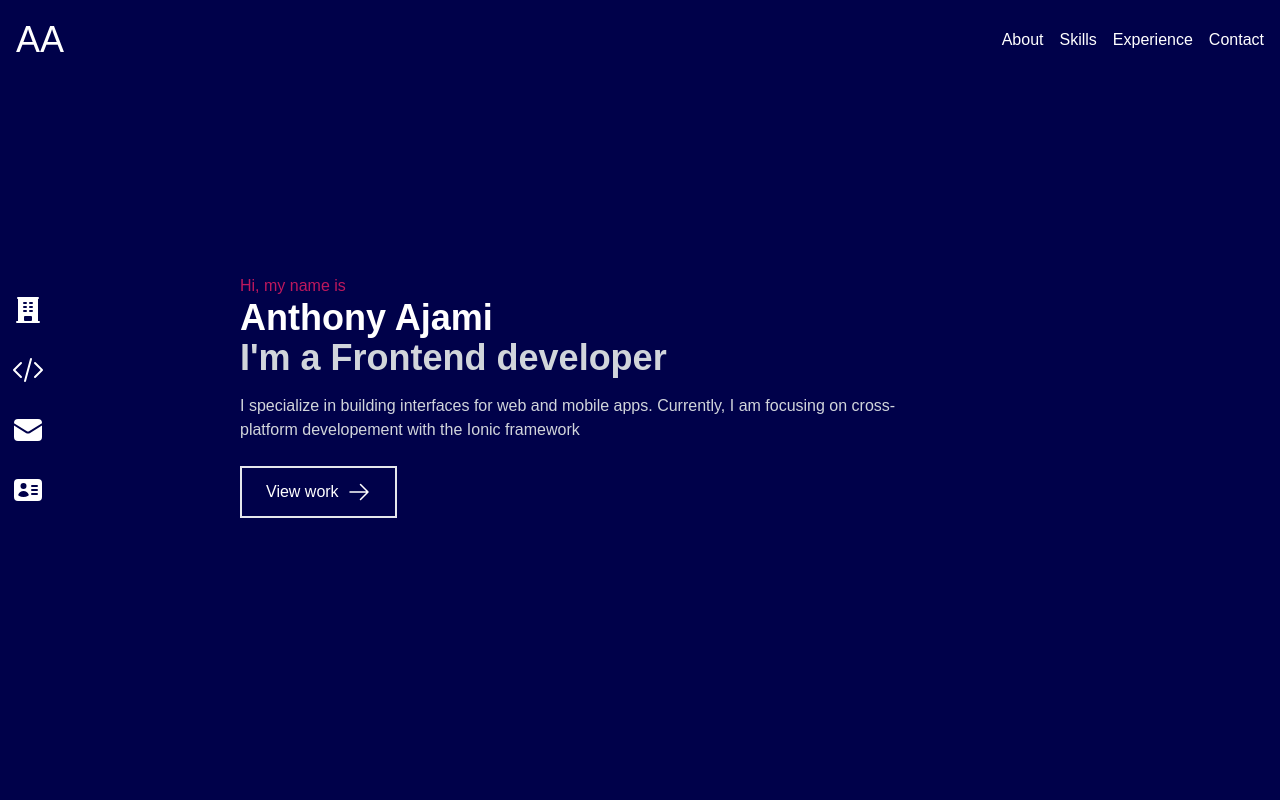
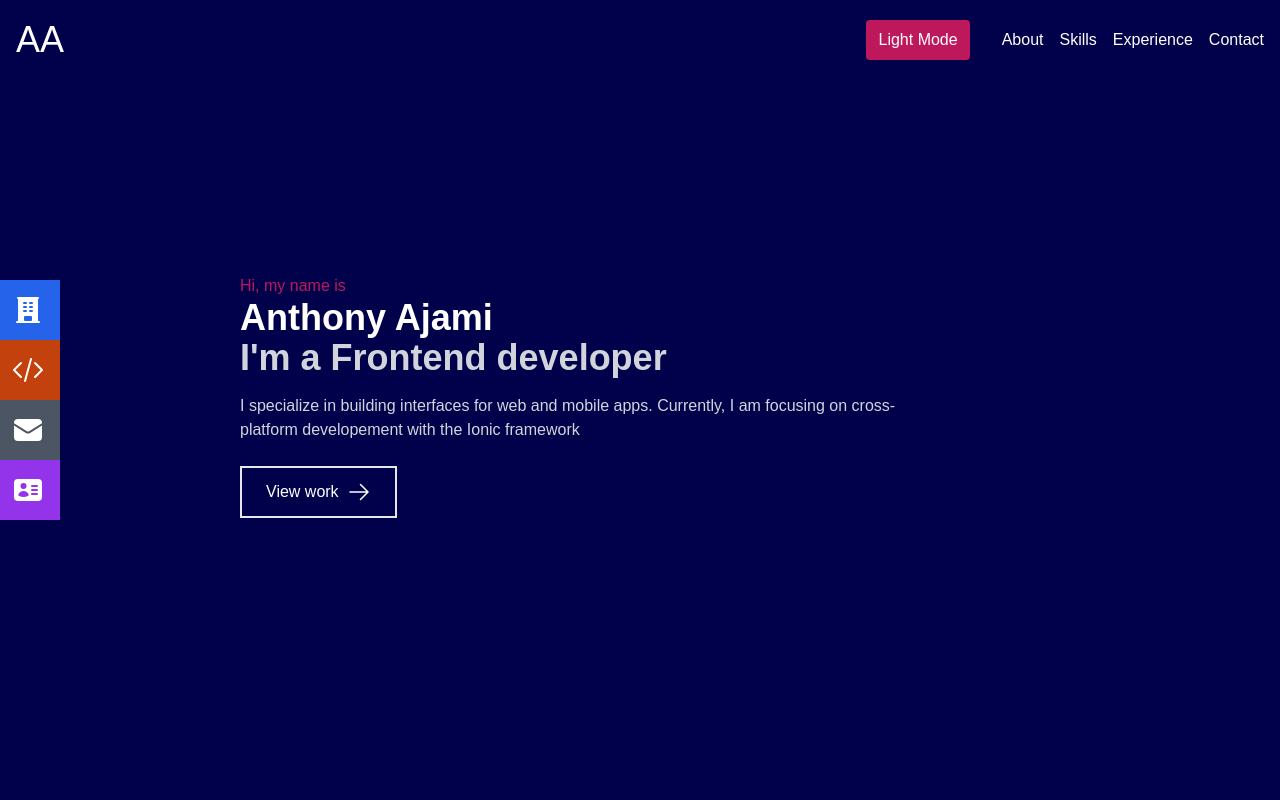
Before and after one commit to JamonCyberico/portfolio-fall24, a React (Create React App) app: page / in a window 1280 px wide. Shown: the top 800 px of the page. Built offline with nearby package versions, Linux system fonts and the light colour scheme.

Commit message:
implement them context

```diff
--- a/src/App.js
+++ b/src/App.js
@@ -3,15 +3,18 @@ import Work from "./pages/Work";
 import Navbar from "./components/Navbar";
 import Skills from "./pages/Skills";
 import Contact from "./pages/Contact";
+import { ThemeProvider } from "./context/ThemeContext";
 
 function App() {
   return (
     <div>
-      <Navbar />
-      <About />
-      <Skills />
-      <Work />
-      <Contact />
+      <ThemeProvider>
+        <Navbar />
+        <About />
+        <Skills />
+        <Work />
+        <Contact />
+      </ThemeProvider>
     </div>
   );
 }
--- a/src/components/NavSocialItem.jsx
+++ b/src/components/NavSocialItem.jsx
@@ -3,7 +3,7 @@ import React from "react";
 const NavSocialItem = ({ text, href, bgColor, Icon }) => {
   return (
     <li
-      className={`w-[160px] h-[60px] px-4 flex justify-between items-center bg-${bgColor} ml-[-100px] hover:ml-[-10px] duration-300`}
+      className={`w-[160px] h-[60px] px-4 flex justify-between items-center ${bgColor} ml-[-100px] hover:ml-[-10px] duration-300`}
     >
       <a className="flex justify-between items-center w-full" href={href}>
         {text}
--- a/src/components/Navbar.jsx
+++ b/src/components/Navbar.jsx
@@ -10,30 +10,31 @@ import {
   IdentificationIcon,
 } from "@heroicons/react/24/solid";
 import NavSocialItem from "./NavSocialItem.jsx";
+import ThemeToggle from "./ThemeToggle.jsx";
 
 const navItems = [
   {
     text: "LinkedIn",
     href: "/",
-    bgColor: "blue-600",
+    bgColor: "bg-blue-600",
     Icon: BuildingOfficeIcon,
   },
   {
     text: "GitHub",
     href: "/",
-    bgColor: "orange-700",
+    bgColor: "bg-orange-700",
     Icon: CodeBracketIcon,
   },
   {
     text: "Mail",
     href: "/",
-    bgColor: "gray-600",
+    bgColor: "bg-gray-600",
     Icon: EnvelopeIcon,
   },
   {
     text: "CV",
     href: "/",
-    bgColor: "purple-600",
+    bgColor: "bg-purple-600",
     Icon: IdentificationIcon,
   },
 ];
@@ -50,13 +51,17 @@ const Navbar = () => {
         <p className="text-4xl">{LOGO_NAME}</p>
       </div>
 
+      <div className="flex items-center gap-8">
         {/* Menu for desktop screens (>= 768px) */}
+        <ThemeToggle />
+
         <ul className="hidden md:flex gap-4">
           <li className="cursor-pointer">About</li>
           <li className="cursor-pointer">Skills</li>
           <li className="cursor-pointer">Experience</li>
           <li className="cursor-pointer">Contact</li>
         </ul>
+      </div>
 
       <div onClick={handleNavClick} className="md:hidden z-10">
         {!mobileNav ? (
--- /dev/null
+++ b/src/components/ThemeToggle.jsx
@@ -0,0 +1,17 @@
+import React from "react";
+import { useTheme } from "../context/ThemeContext";
+
+const ThemeToggle = () => {
+  const { isDarkMode, toggleTheme } = useTheme();
+
+  return (
+    <button
+      onClick={toggleTheme}
+      className="rounded px-3 py-2 bg-pink-700 text-white"
+    >
+      {isDarkMode ? "Light Mode" : "Dark Mode"}
+    </button>
+  );
+};
+
+export default ThemeToggle;
--- /dev/null
+++ b/src/context/ThemeContext.jsx
@@ -0,0 +1,19 @@
+import React, { useContext, useState, createContext } from "react";
+
+const ThemeContext = createContext();
+
+export const ThemeProvider = ({ children }) => {
+  const [isDarkMode, setIsDarkMode] = useState(true);
+
+  const toggleTheme = () => {
+    setIsDarkMode((prevMode) => !prevMode);
+  };
+
+  return (
+    <ThemeContext.Provider value={{ isDarkMode, toggleTheme }}>
+      {children}
+    </ThemeContext.Provider>
+  );
+};
+
+export const useTheme = () => useContext(ThemeContext);
--- a/src/pages/About.jsx
+++ b/src/pages/About.jsx
@@ -2,10 +2,16 @@ import React from "react";
 
 import { ArrowRightIcon } from "@heroicons/react/24/solid";
 import BaseButton from "../components/BaseButton";
+import { useTheme } from "../context/ThemeContext";
 
 const About = () => {
+  const { isDarkMode } = useTheme();
+
   return (
-    <div name="about" className="bg-primary h-screen w-full">
+    <div
+      name="about"
+      className={`${isDarkMode ? "bg-primary" : "bg-white"} h-screen w-full}`}
+    >
       <div className="text-white max-w-[1000px] flex flex-col px-[100px] justify-center h-full mx-auto">
         <p className="text-pink-700">Hi, my name is</p>
         <h1 className="text-6xl md:text-4xl text-white font-bold">
```
Lines whose indentation alone changed are shown as unchanged.
